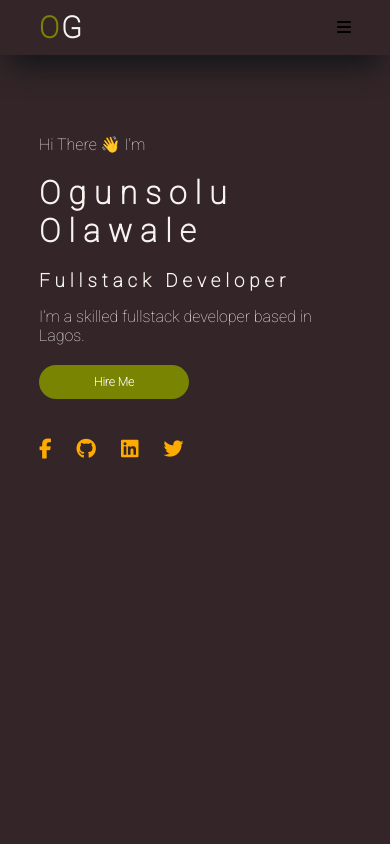
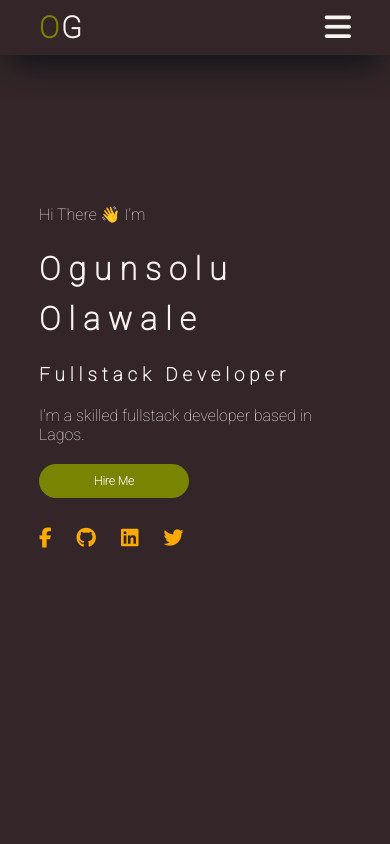
Before and after one commit to ogunsolu007/Portfolio, a React (Create React App) app: page / in a window 390 px wide. Shown: the top 844 px of the page. Built offline with nearby package versions, Linux system fonts and the light colour scheme.

Commit message:
fixing of the contact section

```diff
--- a/package.json
+++ b/package.json
@@ -7,6 +7,7 @@
     "@testing-library/react": "^13.3.0",
     "@testing-library/user-event": "^13.5.0",
     "animate.css": "^4.1.1",
+    "aos": "^2.3.4",
     "react": "^18.2.0",
     "react-dom": "^18.2.0",
     "react-reveal": "^1.2.2",
--- a/src/App.js
+++ b/src/App.js
@@ -1,19 +1,31 @@
+import React, { useEffect } from "react";
 import Header from "./Container/header/Header";
 import Navbar from "./Components/Navbar/Navbar";
 import Services from "./Container/Services/Services";
 import Portfolio from "./Container/Porfolio/Portfolio";
 import Contact from "./Container/Contact/Contact";
 import Footer from "./Container/Footer/Footer";
+import AOS from "aos";
+import "aos/dist/aos.css";
+
 
 function App() {
+  useEffect(() => {
+    AOS.init({
+      duration: 3000,
+      delay:5,
+    });
+    AOS.refresh();
+
+  }, []);
   return (
     <>
       <Navbar />
       <Header />
-      <Services/>
-      <Portfolio/>
-      <Contact/>
-      <Footer/>
+      <Services />
+      <Portfolio />
+      <Contact />
+      <Footer />
     </>
   );
 }
--- a/src/Components/Navbar/Navbar.css
+++ b/src/Components/Navbar/Navbar.css
@@ -4,6 +4,7 @@ nav {
   position: sticky;
   width: 100%;
   top: 0;
+  z-index: 1000;
 }
 .nav-container {
   display: flex;
@@ -28,7 +29,7 @@ ul {
 
 .btn-cv {
   background-color: var(--yellow);
-   padding: 10px;
+  padding: 10px;
   border-radius: 500px;
   border: none;
   outline: none;
@@ -38,16 +39,18 @@ ul {
   color: var(--white);
   width: 100px;
 }
-.logo{
+.logo {
   font-size: 30px;
   letter-spacing: 2px;
   font-weight: bolder;
 }
-.logo span{
+.logo span {
   color: var(--vibrant-green);
 }
 .hamburger {
   display: none;
+  color: var(--white);
+  font-size: 30px;
 }
 
 @media screen and (max-width: 640px) {
@@ -56,23 +59,29 @@ ul {
   }
   .nav-lists {
     position: absolute;
-    background-color: var(--rich-brown);
-    top: 45px;
+    background-color: var(--vibrant-green);
+    top: 55px;
     right: 0;
     height: calc(100vh - 60px);
     display: none;
     flex-direction: column;
     z-index: -1;
     padding: 40px;
-    transition: width 2s ease-out;
+
+    font-weight: bold;
   }
   .nav-lists-expanded {
     display: block;
     width: 50%;
+    z-index: 1000;
   }
 
   ul {
     flex-direction: column;
+    margin-top: 40px;
+  }
+  ul li {
+    font-size: 20px;
   }
   .nav-container div {
     flex: 0;
--- a/src/Components/TechStack/techstack.css
+++ b/src/Components/TechStack/techstack.css
@@ -7,7 +7,7 @@
   align-items: center;
   justify-content: space-between;
   font-size: 40px;
-  padding: 30px;
+  padding-bottom: 60px;
 }
 .techstacks i {
   color: var(--rich-brown);
--- a/src/Container/Contact/Contact.jsx
+++ b/src/Container/Contact/Contact.jsx
@@ -8,7 +8,7 @@ const Contact = () => {
   return (
     <div className="contact">
       <div className="contact-container container">
-        <div className="col col-1">
+        <div className="col">
           <p className="title ">Hire me</p>
           <h1 className="subtitle">
             Stay Chill and Tell
@@ -33,15 +33,6 @@ const Contact = () => {
             </form>
           </div>
         </div>
-        <div className="col col-2">
-          <img src={me} alt="" className="myImage" />
-          <div className="social-icons">
-            <i class="fa-brands fa-facebook-f social-icon"></i>
-            <i class="fa-brands fa-github social-icon"></i>
-            <i class="fa-brands fa-linkedin social-icon"></i>
-            <i class="fa-brands fa-twitter social-icon"></i>
-          </div>
-        </div>
       </div>
     </div>
   );
--- a/src/Container/Contact/contact.css
+++ b/src/Container/Contact/contact.css
@@ -5,6 +5,8 @@
 .contact-container {
   display: flex;
   align-items: center;
+  width: 100%;
+
 }
 .col{
   flex: 1;
@@ -18,9 +20,7 @@
   display: flex;
   gap: 20px;
 }
-.input input {
-  flex: 1;
-}
+
 .input input,
 textarea {
   padding: 10px;
@@ -39,15 +39,10 @@ textarea::placeholder {
   position: relative;
   right: 0;
 }
-.col-2 .myImage {
-  width: 350px;
-  height: 300px;
-  margin-left: 200px;
-  position: relative;
-  top: -90px;
+
+@media screen and (max-width:640px) {
+ .input{
+  display: flex;
+  flex-direction: column;
+ }
 }
-@media screen and (max-width:640px) {
-  .col-2{
-    display: none;
-  }
-}
--- a/src/Container/Services/Services.jsx
+++ b/src/Container/Services/Services.jsx
@@ -10,7 +10,7 @@ const Services = () => {
           Building Digital Product <br /> Better Experience
         </h1>
         <div className="service-list">
-          <div className="service_1 service">
+          <div className="service_1 service" data-aos="zoom-in-right">
             <i class="fa-solid fa-blog"></i>
             <h3>Web Development</h3>
             <p>
@@ -19,7 +19,7 @@ const Services = () => {
               website layouts.
             </p>
           </div>
-          <div className="service_2 service">
+          <div className="service_2 service" data-aos="zoom-in">
             <i class="fa-solid fa-mobile-screen-button"></i>
             <h3>Mobile Development</h3>
             <p>
@@ -27,7 +27,7 @@ const Services = () => {
               applications
             </p>
           </div>
-          <div className="service_1 service">
+          <div className="service_1 service" data-aos="zoom-in-left">
             <i class="fab fa-accessible-icon"></i>
             <h3>Digital Marketing</h3>
             <p>
--- a/src/Container/Services/services.css
+++ b/src/Container/Services/services.css
@@ -7,6 +7,7 @@
   justify-content: center;
   gap: 15px;
   flex-wrap: wrap;
+  margin: 70px 0 20px ;
 }
 
 .service {
--- a/src/Container/header/Header.jsx
+++ b/src/Container/header/Header.jsx
@@ -8,14 +8,12 @@ const Header = () => {
     <>
       <div className="header ">
         <div className="header-container container">
-          <div className="header-col">
+          <div className="header-col" data-aos="fade-up">
             <p>Hi There 👋 I'm</p>
             <h1>Ogunsolu Olawale</h1>
-            <h3 className="animate__animated animate__bounce">
-              Fullstack Developer
-            </h3>
+            <h3>Fullstack Developer</h3>
             <p>I’m a skilled fullstack developer based in Lagos.</p>
-            <button className="btn btn-hire">Hire Me</button>
+            <button className=" btn-hire">Hire Me</button>
             <div className="social-icons">
               <i class="fa-brands fa-facebook-f social-icon"></i>
               <i class="fa-brands fa-github social-icon"></i>
@@ -23,7 +21,7 @@ const Header = () => {
               <i class="fa-brands fa-twitter social-icon"></i>
             </div>
           </div>
-          <div className="header-col header-col-img">
+          <div className="header-col header-col-img" data-aos="fade-down-left">
             <img src={man} alt="headerimage" className="header-img" />
           </div>
         </div>
--- a/src/Container/header/header.css
+++ b/src/Container/header/header.css
@@ -2,7 +2,7 @@
   background-color: var(--rich-brown);
   height: 100vh;
   color: var(--white);
-  width: 100%;
+  padding: 15px 0;
 }
 
 .header-container {
@@ -25,10 +25,18 @@
   margin-bottom: 15px;
   letter-spacing: 5px;
 }
-.header-col .btn-hire {
+.btn-hire {
   background-color: var(--vibrant-green);
   width: 150px;
   margin-bottom: 40px;
+  padding: 10px;
+  border-radius: 500px;
+  border: none;
+  outline: none;
+  cursor: pointer;
+  font-size: 12px;
+  font-weight: bolder;
+  color: var(--white);
 }
 
 .header-col img {
@@ -36,13 +44,25 @@
   margin-left: 80px;
 }
 
-@media screen and (max-width:640px) {
-  .header-container{
+@media screen and (max-width: 640px) {
+  .header {
+    padding: 70px 0;
+  }
+  .header-container {
     flex-direction: column;
     align-items: center;
     justify-content: center;
   }
-  .header-col-img{
+  .header-col-img {
     display: none;
   }
+  .header-col h1 {
+    line-height: 50px;
+  }
+  .header-col h3 {
+    margin-bottom: 20px;
+  }
+  .btn-hire {
+    margin-bottom: 30px;
+  }
 }
```
Also changed, not shown: 1 other file (tests, documents, lock files or other folders).
